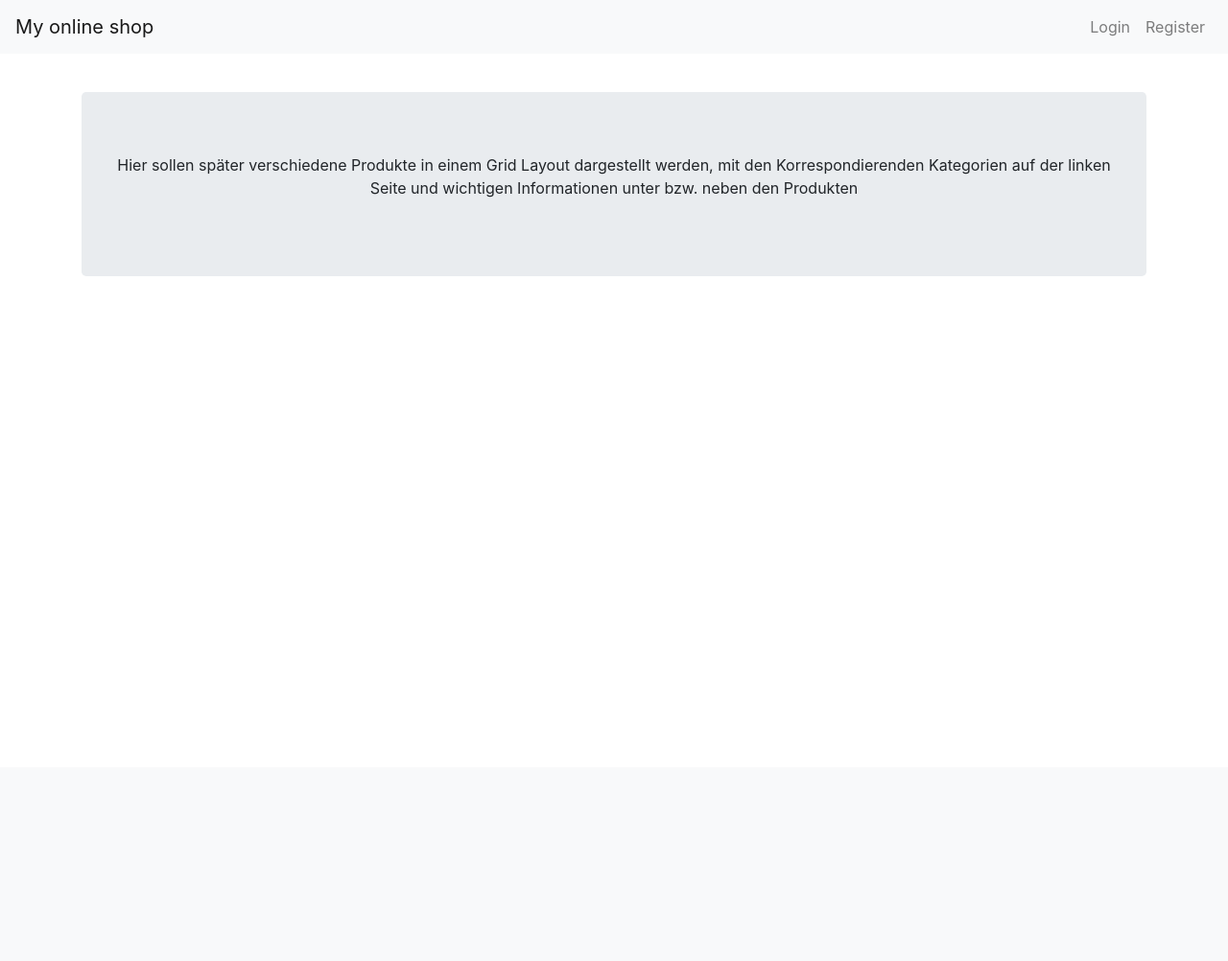
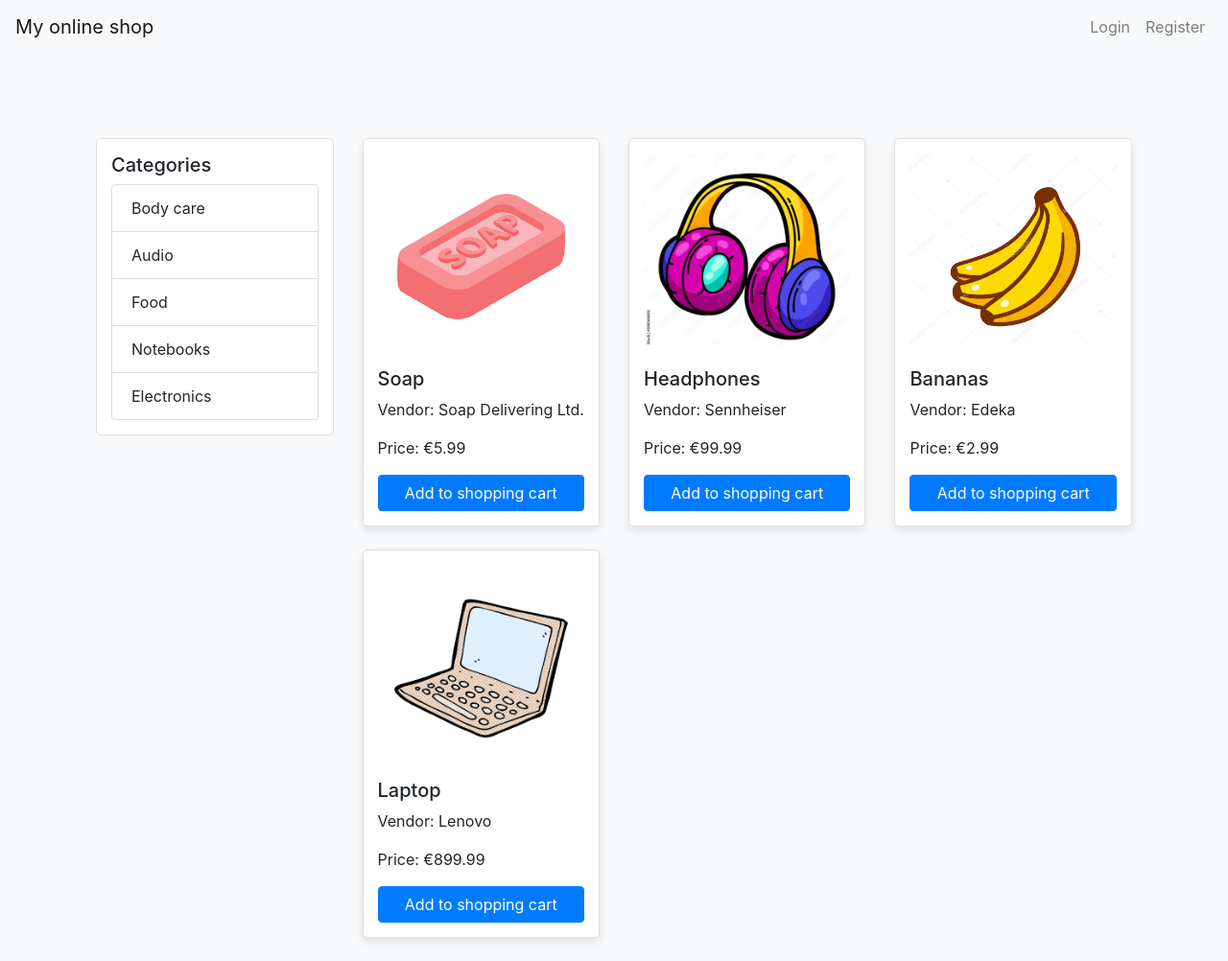
Before and after one commit to marvinide/online-shop, a Django app: page / in a window 1280 px wide. Shown: the whole page at 96% size. Before the commit the page ends 288 px from the top, so only its background shows below. Run offline with Django 5.2, Linux system fonts and the light colour scheme; data comes from the database, SQL or seed files in the repository; both versions use the stored data as it was after the commit; some libraries are stand-ins or nearby versions.

Commit message:
Erste Produkte und Kategorien hinzugefügt. home.html zeigt jetzt die Produkte in einem Grid an und die Kategorien als Liste links daneben. Kategoriefunktionalität noch nicht implementiert

```diff
--- a/online_shop_project/online_shop_app/models.py
+++ b/online_shop_project/online_shop_app/models.py
@@ -15,6 +15,7 @@ class Product(models.Model):
     price = models.DecimalField(max_digits=10, decimal_places=2)
     description = models.TextField()
     vendor = models.CharField(max_length=255)
+    image = models.ImageField(upload_to='product_images/', blank=True, null=True)
 
     def __str__(self):
         return self.name + ' for ' + str(self.price) + ' by ' + self.vendor
--- a/online_shop_project/online_shop_app/templates/online_shop_app/home.html
+++ b/online_shop_project/online_shop_app/templates/online_shop_app/home.html
@@ -1,9 +1,48 @@
 {% extends "online_shop_app/layout.html" %}
+
+{% load static %}
 
 {% block title %}My online shop{% endblock %}
 
 {% block content %}
-    <div class="jumbotron text-center">
-        <p>Hier sollen später verschiedene Produkte in einem Grid Layout dargestellt werden, mit den Korrespondierenden Kategorien auf der linken Seite und wichtigen Informationen unter bzw. neben den Produkten</p>
+    <div class="container mt-5">
+        <div class="row">
+            <!-- Sidebar for Categories -->
+            <div class="col-md-3">
+                <div class="category-list">
+                    <h5>Categories</h5>
+                    <ul class="list-group">
+                        <!-- Loop through categories -->
+                        {% for category in categories %}
+                            <li class="list-group-item">{{ category.name }}</li>
+                        {% endfor %}
+                    </ul>
+                </div>
+            </div>
+
+            <!-- Main Content for Products -->
+            <div class="col-md-9">
+                <div class="row">
+                    <!-- Loop through products -->
+                    {% for product in products %}
+                        <div class="col-md-4 mb-4">
+                            <div class="product-card">
+                                <div class="img-container">
+                                    {% if product.image %}
+                                        <img src="{{ product.image.url }}" alt="{{ product.name }}">
+                                    {% else %}
+                                        <img src="{% static 'online_shop_app/default-image.jpg' %}" alt="Default image">
+                                    {% endif %}
+                                </div>
+                                <h5 class="mt-2">{{ product.name }}</h5>
+                                <p>Vendor: {{ product.vendor }}</p>
+                                <p>Price: €{{ product.price }}</p>
+                                <button class="btn btn-primary btn-block">Add to shopping cart</button>
+                            </div>
+                        </div>
+                    {% endfor %}
+                </div>
+            </div>
+        </div>
     </div>
 {% endblock %}
--- a/online_shop_project/online_shop_app/templates/online_shop_app/layout.html
+++ b/online_shop_project/online_shop_app/templates/online_shop_app/layout.html
@@ -1,3 +1,5 @@
+{% load static %}
+
 <!DOCTYPE html>
 <html lang="en">
 <head>
@@ -5,6 +7,7 @@
     <meta name="viewport" content="width=device-width, initial-scale=1.0">
     <title>{% block title %}Inventory App{% endblock %}</title>
     <link href="https://cdn.jsdelivr.net/npm/bootstrap@4.5.2/dist/css/bootstrap.min.css" rel="stylesheet">
+    <link href="{% static 'styles/styles.css' %}" rel="stylesheet">
 </head>
 <body>
     <nav class="navbar navbar-expand-lg navbar-light bg-light fixed-top">
@@ -36,7 +39,8 @@
     <div class="container mt-5 pt-5">
         {% block content %}{% endblock %}
     </div>
-    <script src="https://code.jquery.com/jquery-3.7.1.slim.min.js" integrity="sha256-kmHvs0B+OpCW5GVHUNjv9rOmY0IvSIRcf7zGUDTDQM8=" crossorigin="anonymous"></script>
-    <script src="https://cdn.jsdelivr.net/npm/bootstrap@4.5.2/dist/js/bootstrap.bundle.min.js"></script>
+    <script src="https://code.jquery.com/jquery-3.5.1.slim.min.js"></script>
+    <script src="https://cdn.jsdelivr.net/npm/@popperjs/core@2.5.2/dist/umd/popper.min.js"></script>
+    <script src="https://stackpath.bootstrapcdn.com/bootstrap/4.5.2/js/bootstrap.min.js"></script>
 </body>
 </html>
--- a/online_shop_project/online_shop_app/views.py
+++ b/online_shop_project/online_shop_app/views.py
@@ -3,7 +3,7 @@
 from django.shortcuts import render, redirect
 from django.contrib.auth import authenticate, login, logout
 from django.contrib.auth.decorators import login_required
-from .models import User
+from .models import Category, Product, User
 from .forms import RegisterForm
 
 def register_view(request):
@@ -43,4 +43,6 @@ def logout_view(request):
     return render(request, 'accounts/logout.html')
 
 def home_view(request):
-    return render(request, 'online_shop_app/home.html')
+    products = Product.objects.all()
+    categories = Category.objects.all()
+    return render(request, 'online_shop_app/home.html', {'products': products, 'categories': categories})
--- a/online_shop_project/online_shop_project/urls.py
+++ b/online_shop_project/online_shop_project/urls.py
@@ -14,6 +14,8 @@ Including another URLconf
     1. Import the include() function: from django.urls import include, path
     2. Add a URL to urlpatterns:  path('blog/', include('blog.urls'))
 """
+from django.conf import settings
+from django.conf.urls.static import static
 from django.contrib import admin
 from django.urls import path, include
 from online_shop_app import views
@@ -25,3 +27,7 @@ urlpatterns = [
     path('accounts/logout/', views.logout_view, name='logout'),
     path('accounts/register/', views.register_view, name='register'),
 ]
+
+# Serve media files during development
+if settings.DEBUG:
+    urlpatterns += static(settings.MEDIA_URL, document_root=settings.MEDIA_ROOT)
--- /dev/null
+++ b/online_shop_project/static/styles/styles.css
@@ -0,0 +1,39 @@
+body {
+    background-color: #f8f9fa; /* Light grey background */
+}
+
+.product-card {
+    background-color: #ffffff; /* White background for product cards */
+    border: 1px solid #e0e0e0; /* Light grey border */
+    border-radius: 5px;
+    padding: 15px;
+    box-shadow: 0 4px 8px rgba(0, 0, 0, 0.1); /* Optional: add some shadow */
+    display: flex;
+    flex-direction: column;
+    height: 100%;
+}
+
+.product-card img {
+    width: 100%; /* Make the image take the full width of the card */
+    height: auto; /* Maintain aspect ratio */
+    object-fit: cover; /* Ensure image covers the area */
+}
+
+.product-card .img-container {
+    height: 200px; /* Set a fixed height for the image container */
+    overflow: hidden; /* Hide overflow */
+    margin-bottom: 15px; /* Space below the image */
+}
+
+.category-list {
+    background-color: #ffffff;
+    border: 1px solid #e0e0e0;
+    border-radius: 5px;
+    padding: 15px;
+    margin-bottom: 30px;
+}
+
+.btn-primary {
+    background-color: #007bff;
+    border-color: #007bff;
+}
```
Also changed, not shown: online_shop_project/online_shop_project/settings.py (+6 -4 lines), online_shop_project/db.sqlite3, online_shop_project/media/product_images/1000_F_338346802_A4mQe94DIWS7F7v1gazdPTWPdFDBllXm.jpg (added), online_shop_project/media/product_images/comic-cartoon-laptop-computer-vector-7035546.jpg (added), online_shop_project/media/product_images/depositphotos_190268316-stock-illustration-cartoon-bunch-of-bananas.jpg (added), online_shop_project/media/product_images/istockphoto-505574760-612x612.jpg (added), online_shop_project/online_shop_app/migrations/0002_product_image.py (added), online_shop_project/static/img/default-image.jpg (added).
